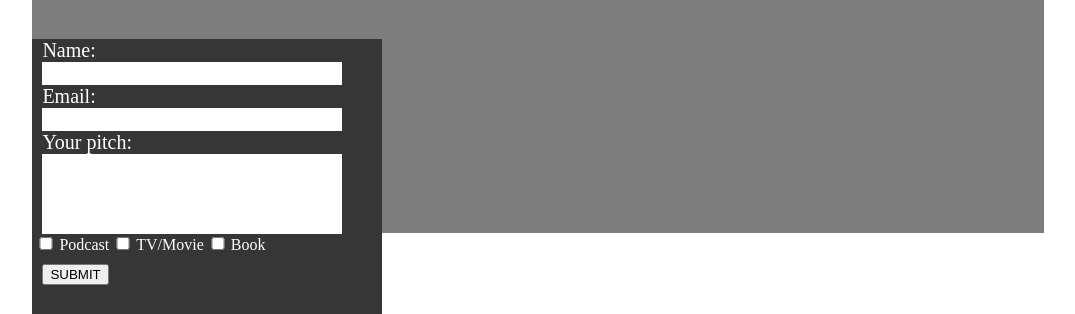
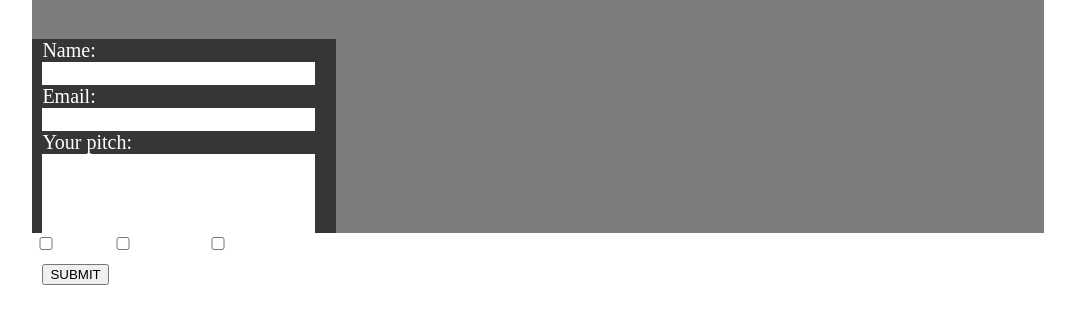
Before and after one commit to smcvey7/My-Picks, a plain HTML site: page index.html in a window 1280 px wide. Both pictures are taken after a click on the element "PITCH ME". Shown: the part 545-859 px from the top of the page, without its empty margins (102-1177 px from the left). After the commit the page ends 830 px from the top, so only its background shows below. Drawn offline with Linux system fonts and the light colour scheme.

Commit message:
Fixed form width for resizing window

```diff
--- a/index.js
+++ b/index.js
@@ -6,8 +6,8 @@ const pitchClick = document.getElementById("pitchClick");
 
 
 function givePitch() {
-    pitch.style.width = "350px";
-    pitch.style.height = "275px";
+    pitch.style.width = "30%";
+    pitch.style.height = "30%";
     pitchInitial.style.display = "none"
     pitchClick.style.display = "contents"
 }
--- a/style.css
+++ b/style.css
@@ -169,7 +169,7 @@ form#pitchClick p, input.text {
   margin-top: 0px;
   margin-bottom: 0px;
   border: 0;
-  width: 300px;
+  width: 90%;
 }
 
 .suggestion {
```
